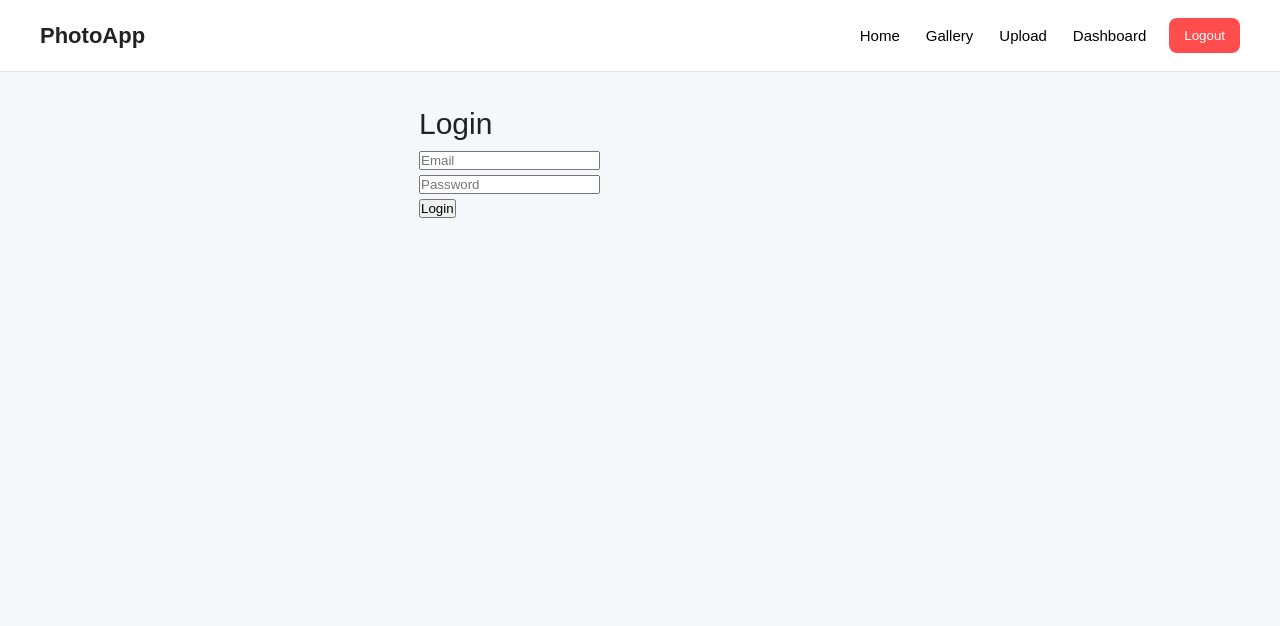
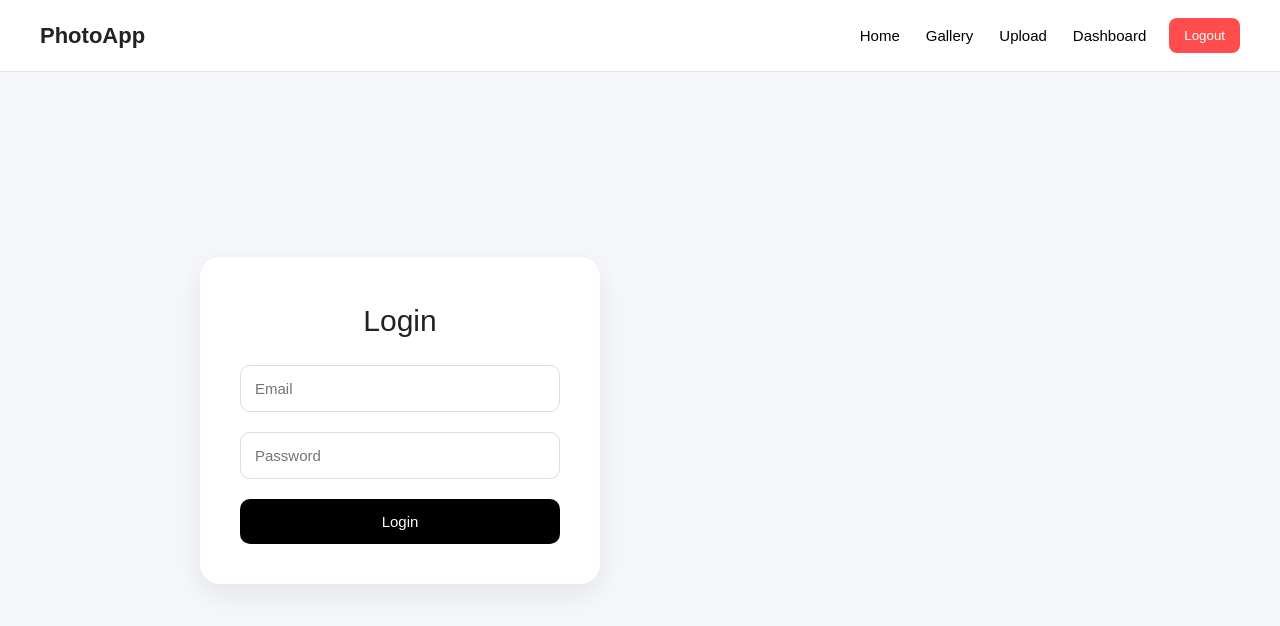
Before and after one commit to lolatrlc/paradigms-photo-app, a Vue app in the folder frontend/: page /login in a window 1280 px wide. Shown: the top 626 px of the page. Built offline with nearby package versions, Linux system fonts and the light colour scheme; the HTML template or start-up script is replaced by a standard one.

Commit message:
Improve frontend UI and modernize login page

```diff
--- a/frontend/src/views/LoginView.vue
+++ b/frontend/src/views/LoginView.vue
@@ -4,18 +4,18 @@ import { login } from "../services/api";
 import { useRouter } from "vue-router";
 import { useAuthStore } from "../stores/auth";
 
-
 const email = ref("");
 const password = ref("");
+
 const router = useRouter();
 const auth = useAuthStore();
 
-
 const handleLogin = async () => {
   try {
+    const data = await login(email.value, password.value);
 
-    const data = await login(email.value, password.value);
     auth.setToken(data.access_token);
+
     router.push("/");
 
   } catch (err) {
@@ -25,13 +25,87 @@ const handleLogin = async () => {
 </script>
 
 <template>
-  <h1>Login</h1>
+  <div class="login-page">
 
-  <input v-model="email" placeholder="Email" />
-  <br />
+    <div class="login-card">
 
-  <input v-model="password" type="password" placeholder="Password" />
-  <br />
+      <h1>Login</h1>
 
-  <button @click="handleLogin">Login</button>
+      <input
+        v-model="email"
+        placeholder="Email"
+      />
+
+      <input
+        v-model="password"
+        type="password"
+        placeholder="Password"
+      />
+
+      <button @click="handleLogin">
+        Login
+      </button>
+
+    </div>
+
+  </div>
 </template>
+
+<style scoped>
+
+.login-page {
+  min-height: 80vh;
+
+  display: flex;
+  justify-content: center;
+  align-items: center;
+}
+
+.login-card {
+  width: 400px;
+
+  display: flex;
+  flex-direction: column;
+  gap: 20px;
+
+  padding: 40px;
+
+  background: white;
+
+  border-radius: 20px;
+
+  box-shadow: 0 10px 30px rgba(0,0,0,0.08);
+}
+
+h1 {
+  text-align: center;
+}
+
+input {
+  padding: 14px;
+
+  border-radius: 10px;
+  border: 1px solid #ddd;
+
+  font-size: 15px;
+}
+
+button {
+  padding: 14px;
+
+  border: none;
+  border-radius: 10px;
+
+  background: black;
+  color: white;
+
+  cursor: pointer;
+
+  font-size: 15px;
+}
+
+button:hover {
+  opacity: 0.9;
+}
+
+</style>
```
